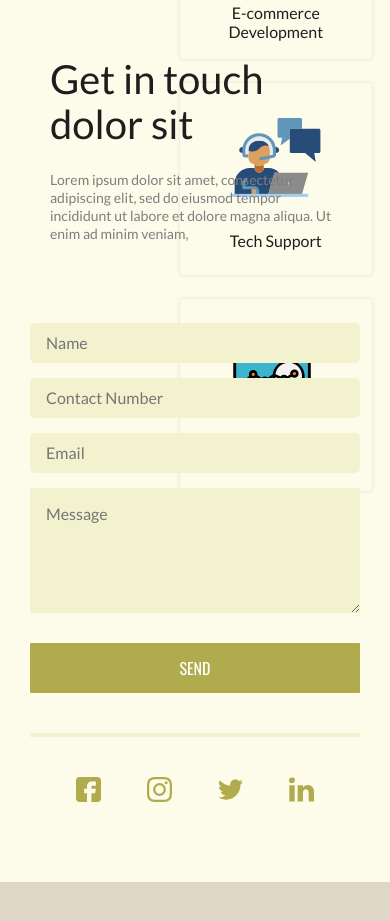
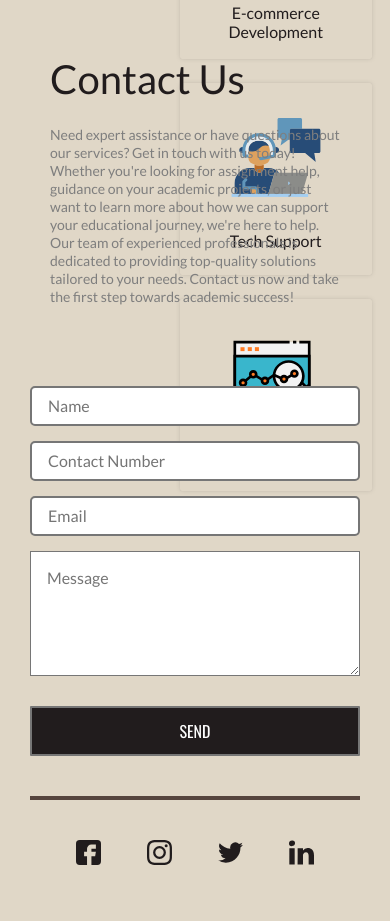
Before and after one commit to Yogeshwar-CM/GetMeGig, a React (Vite) app in the folder landing_page/: page / in a window 390 px wide. Shown: the part 1500-2421 px from the top of the page. Before the commit the page ends 2382 px from the top, so only its background shows below. Built offline with nearby package versions, Linux system fonts and the light colour scheme.

Commit message:
updated final version 1 of Desktop version

```diff
--- a/landing_page/src/components/Contact/Contact.css
+++ b/landing_page/src/components/Contact/Contact.css
@@ -13,14 +13,8 @@
 }
 
 .arch_contact_us_duplicate .text-blk {
-  margin-top: 0px;
-  margin-right: 0px;
-  margin-bottom: 0px;
-  margin-left: 0px;
-  padding-top: 0px;
-  padding-right: 0px;
-  padding-bottom: 0px;
-  padding-left: 0px;
+  margin: 0;
+  padding: 0;
   line-height: 25px;
 }
 
@@ -28,16 +22,10 @@
   min-height: 75px;
   height: fit-content;
   width: 100%;
-  padding-top: 0px;
-  padding-right: 0px;
-  padding-bottom: 0px;
-  padding-left: 0px;
+  padding: 0;
   display: flex;
   flex-wrap: wrap;
-  margin-top: 0px;
-  margin-right: auto;
-  margin-bottom: 0px;
-  margin-left: auto;
+  margin: 0 auto;
   justify-content: flex-start;
 }
 
@@ -49,11 +37,8 @@
   justify-content: center;
   align-items: center;
   min-height: 100vh;
-  padding-top: 0px;
-  padding-right: 50px;
-  padding-bottom: 0px;
-  padding-left: 50px;
-  background-color: #fdfcea;
+  padding: 0 50px;
+  background-color: var(--col3);
 }
 
 .arch_contact_us_duplicate .responsive-container-block.container {
@@ -64,10 +49,7 @@
 .arch_contact_us_duplicate .text-blk.section-head {
   font-size: 60px;
   line-height: 65px;
-  margin-top: 0px;
-  margin-right: 0px;
   margin-bottom: 24px;
-  margin-left: 0px;
 }
 
 .arch_contact_us_duplicate .text-blk.section-subhead {
@@ -78,68 +60,21 @@
 
 .arch_contact_us_duplicate .input {
   width: 100%;
-  margin-top: 0px;
-  margin-right: 0px;
   margin-bottom: 15px;
-  margin-left: 0px;
   height: 54px;
-  border-top-left-radius: 5px;
-  border-top-right-radius: 5px;
-  border-bottom-right-radius: 5px;
-  border-bottom-left-radius: 5px;
-  border-top-width: 2px;
-  border-right-width: 2px;
-  border-bottom-width: 2px;
-  border-left-width: 2px;
-  border-top-style: none;
-  border-right-style: none;
-  border-bottom-style: none;
-  border-left-style: none;
-  border-top-color: #767676;
-  border-right-color: #767676;
-  border-bottom-color: #767676;
-  border-left-color: #767676;
-  border-image-source: initial;
-  border-image-slice: initial;
-  border-image-width: initial;
-  border-image-outset: initial;
-  border-image-repeat: initial;
-  padding-top: 1px;
-  padding-right: 16px;
-  padding-bottom: 1px;
-  padding-left: 16px;
+  border-radius: 5px;
+  border: 2px solid #767676;
+  padding: 1px 16px;
   font-size: 16px;
 }
 
 .arch_contact_us_duplicate .textinput {
   width: 100%;
   height: 125px;
-  margin-top: 0px;
-  margin-right: 0px;
   margin-bottom: 27px;
-  margin-left: 0px;
-  border-top-width: 1px;
-  border-right-width: 1px;
-  border-bottom-width: 1px;
-  border-left-width: 1px;
-  border-top-style: none;
-  border-right-style: none;
-  border-bottom-style: none;
-  border-left-style: none;
-  border-top-color: #767676;
-  border-right-color: #767676;
-  border-bottom-color: #767676;
-  border-left-color: #767676;
-  border-image-source: initial;
-  border-image-slice: initial;
-  border-image-width: initial;
-  border-image-outset: initial;
-  border-image-repeat: initial;
+  border: 1px solid #767676;
   font-size: 16px;
-  padding-top: 16px;
-  padding-right: 16px;
-  padding-bottom: 16px;
-  padding-left: 16px;
+  padding: 16px;
 }
 
 .arch_contact_us_duplicate .button {
@@ -147,38 +82,14 @@
   min-width: 240px;
   font-size: 16px;
   color: white;
-  border-top-width: 2px;
-  border-right-width: 2px;
-  border-bottom-width: 2px;
-  border-left-width: 2px;
-  border-top-style: none;
-  border-right-style: none;
-  border-bottom-style: none;
-  border-left-style: none;
-  border-top-color: #767676;
-  border-right-color: #767676;
-  border-bottom-color: #767676;
-  border-left-color: #767676;
-  border-image-source: initial;
-  border-image-slice: initial;
-  border-image-width: initial;
-  border-image-outset: initial;
-  border-image-repeat: initial;
-  margin-top: 0px;
-  margin-right: 0px;
+  border: 2px solid #767676;
   margin-bottom: 60px;
-  margin-left: 0px;
-  background-color: #b0ab4d;
+  background-color: var(--col1);
 }
 
 .arch_contact_us_duplicate .form-wrapper {
-  border-bottom-width: 4px;
-  border-bottom-style: solid;
-  border-bottom-color: #f3f2cf;
-  margin-top: 0px;
-  margin-right: 0px;
+  border-bottom: 4px solid var(--col2);
   margin-bottom: 60px;
-  margin-left: 0px;
 }
 
 .arch_contact_us_duplicate .social-media-icon-container {
@@ -188,11 +99,11 @@
 }
 
 .arch_contact_us_duplicate .input-element {
-  background-color: #f3f2cf;
+  background-color: white;
 }
 
 .arch_contact_us_duplicate .icon-block.social-icon {
-  fill: #b0ab4d;
+  fill: var(--col1);
 }
 
 @media (max-width: 1024px) {
@@ -209,18 +120,12 @@
 @media (max-width: 768px) {
   .arch_contact_us_duplicate
     .responsive-cell-block.wk-tab-12.wk-mobile-12.wk-ipadp-6.wk-desk-5 {
-    margin-top: 0px;
-    margin-right: 0px;
     margin-bottom: 80px;
-    margin-left: 0px;
   }
 
   .arch_contact_us_duplicate
     .responsive-cell-block.wk-mobile-12.wk-ipadp-6.wk-desk-5.wk-tab-10 {
-    margin-top: 0px;
-    margin-right: 0px;
     margin-bottom: 80px;
-    margin-left: 0px;
     text-align: center;
   }
 
@@ -230,18 +135,12 @@
 
   .arch_contact_us_duplicate .responsive-container-block.container {
     justify-content: space-evenly;
-    margin-top: 80px;
-    margin-right: 0px;
-    margin-bottom: 80px;
-    margin-left: 0px;
+    margin: 80px 0;
   }
 
   .arch_contact_us_duplicate
     .responsive-cell-block.wk-mobile-12.wk-desk-5.wk-tab-10.wk-ipadp-5 {
-    margin-top: 0px;
-    margin-right: 0px;
     margin-bottom: 80px;
-    margin-left: 0px;
   }
 }
 
@@ -252,10 +151,7 @@
   }
 
   .arch_contact_us_duplicate .responsive-container-block.big-container {
-    padding-top: 0px;
-    padding-right: 20px;
-    padding-bottom: 0px;
-    padding-left: 20px;
+    padding: 0 20px;
   }
 
   .arch_contact_us_duplicate .input {
@@ -264,53 +160,32 @@
 
   .arch_contact_us_duplicate
     .responsive-cell-block.wk-tab-12.wk-mobile-12.wk-ipadp-6.wk-desk-5 {
-    margin-top: 0px;
-    margin-right: 0px;
     margin-bottom: 80px;
-    margin-left: 0px;
   }
 
   .arch_contact_us_duplicate
     .responsive-cell-block.wk-mobile-12.wk-ipadp-6.wk-desk-5.wk-tab-10 {
     text-align: left;
-    padding-top: 0px;
-    padding-right: 20px;
-    padding-bottom: 0px;
-    padding-left: 20px;
+    padding: 0 20px;
   }
 
   .arch_contact_us_duplicate .responsive-container-block.big-container {
-    padding-top: 0px;
-    padding-right: 30px;
-    padding-bottom: 0px;
-    padding-left: 30px;
+    padding: 0 30px;
   }
 
   .arch_contact_us_duplicate
     .responsive-cell-block.wk-mobile-12.wk-desk-5.wk-tab-10.wk-ipadp-5 {
-    padding-top: 0px;
-    padding-right: 20px;
-    padding-bottom: 0px;
-    padding-left: 20px;
+    padding: 0 20px;
   }
 
   .arch_contact_us_duplicate .button {
     width: 100%;
-  }
-
-  .arch_contact_us_duplicate .button {
-    margin-top: 0px;
-    margin-right: 0px;
     margin-bottom: 40px;
-    margin-left: 0px;
     height: 50px;
   }
 
   .arch_contact_us_duplicate .form-wrapper {
-    margin-top: 0px;
-    margin-right: 0px;
     margin-bottom: 40px;
-    margin-left: 0px;
   }
 
   .arch_contact_us_duplicate .icon-block {
@@ -318,13 +193,10 @@
     height: 25px;
   }
 }
-@import url("https://fonts.googleapis.com/css2?family=Nunito:wght@200;300;400;600;700;800&amp;display=swap");
 
 *,
 *:before,
 *:after {
-  -moz-box-sizing: border-box;
-  -webkit-box-sizing: border-box;
   box-sizing: border-box;
 }
 
--- a/landing_page/src/components/Contact/Contact.jsx
+++ b/landing_page/src/components/Contact/Contact.jsx
@@ -10,11 +10,15 @@ export default function Contact() {
             className="responsive-cell-block wk-mobile-12 wk-desk-5 wk-tab-10 wk-ipadp-5"
             id="ih6s"
           >
-            <p className="text-blk lato section-head">Get in touch dolor sit</p>
+            <p className="text-blk lato section-head">Contact Us</p>
             <p className="text-blk section-subhead lato">
-              Lorem ipsum dolor sit amet, consectetur adipiscing elit, sed do
-              eiusmod tempor incididunt ut labore et dolore magna aliqua. Ut
-              enim ad minim veniam,
+              Need expert assistance or have questions about our services? Get
+              in touch with us today! Whether you're looking for assignment
+              help, guidance on your academic projects, or just want to learn
+              more about how we can support your educational journey, we're here
+              to help. Our team of experienced professionals is dedicated to
+              providing top-quality solutions tailored to your needs. Contact us
+              now and take the first step towards academic success!
             </p>
           </div>
           <div
```
